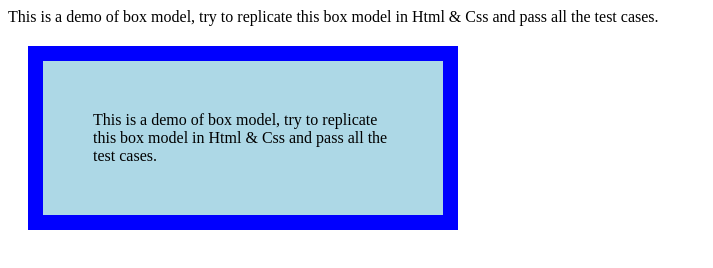
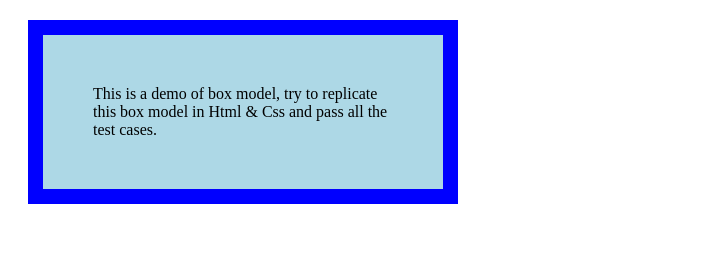
Before and after one commit to acciojob/css-box-model-SangmalaSuryavanshi, a website: page main.html in a window 1280 px wide. Shown: the whole page, without its empty margins (0-713 px from the left). Drawn offline with Linux system fonts and the light colour scheme.

Commit message:
created a submission

```diff
--- a/main.html
+++ b/main.html
@@ -9,9 +9,7 @@
 
 <body>
 	<!-- the entire body must be written by student -->
-	<div>
-  This is a demo of box model, try to replicate this box model in Html & Css and pass all the test cases.
-</div>
+
 	<div style="width: 300px; background-color: lightblue; border: 15px solid blue; padding: 50px; margin: 20px;">
   This is a demo of box model, try to replicate this box model in Html & Css and pass all the test cases.
 </div>
```
